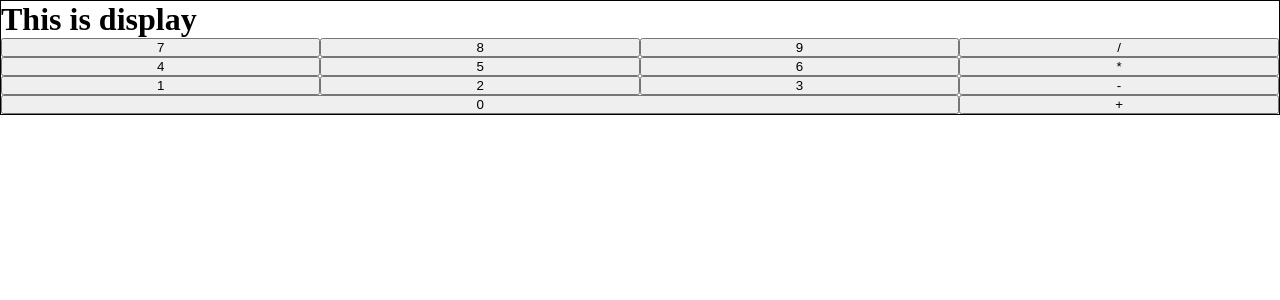
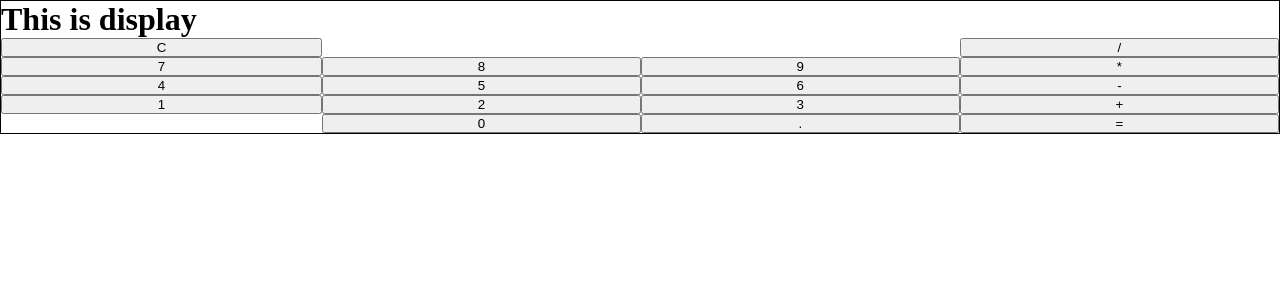
Before and after one commit to AndreyDmitriev39r/fcc-javascript-calculator, a React (Create React App) app: page / in a window 1280 px wide. Shown: the top 300 px of the page. Built offline with nearby package versions, Linux system fonts and the light colour scheme.

Commit message:
component structure, raw grid

```diff
--- a/src/App.js
+++ b/src/App.js
@@ -1,6 +1,9 @@
 import Display from "./components/Display";
 import Digit from "./components/Digit";
 import Operator from "./components/Operator";
+import Clear from "./components/Clear";
+import Equals from "./components/Equals";
+import DecimalPoint from "./components/DecimalPoint";
 
 import { digits, operators } from "./data";
 
@@ -26,6 +29,21 @@ function App() {
       <Display />
       {digitsToRender}
       {operatorsToRender}
+      <Clear
+        id='clear'
+        value='C'
+        style={{gridArea: 'clear'}}
+      />
+      <DecimalPoint
+        id='decimal'
+        value='.'
+        style={{gridArea: 'decimal'}}
+      />
+      <Equals
+        id='equals'
+        value='='
+        style={{gridArea: 'equals'}}
+      />
     </div>
   );
 }
--- /dev/null
+++ b/src/components/Clear.js
@@ -0,0 +1,9 @@
+function Clear({id, value, style}) {
+  return (
+    <button id={id} className="clear" style={{...style}}>
+      {value}
+    </button>
+  );
+}
+
+export default Clear;
--- /dev/null
+++ b/src/components/DecimalPoint.js
@@ -0,0 +1,9 @@
+function DecimalPoint({id, value, style}) {
+  return (
+    <button id={id} className="decimalpoint" style={{...style}}>
+      {value}
+    </button>
+  );
+}
+
+export default DecimalPoint;
--- /dev/null
+++ b/src/components/Equals.js
@@ -0,0 +1,9 @@
+function Equals({id, value, style}) {
+  return (
+    <button id={id} className="equals" style={{...style}}>
+      {value}
+    </button>
+  );
+}
+
+export default Equals;
--- a/src/index.css
+++ b/src/index.css
@@ -11,10 +11,11 @@
   display: grid;
   grid-template-areas:
     "display display display display"
-    "seven eight nine divide"
-    "four five six multiply"
-    "one two three subtract"
-    "zero zero zero add";
+    "clear . . divide"
+    "seven eight nine multiply"
+    "four five six subtract"
+    "one two three add"
+    ". zero decimal equals";
 }
 
 #display {
```
